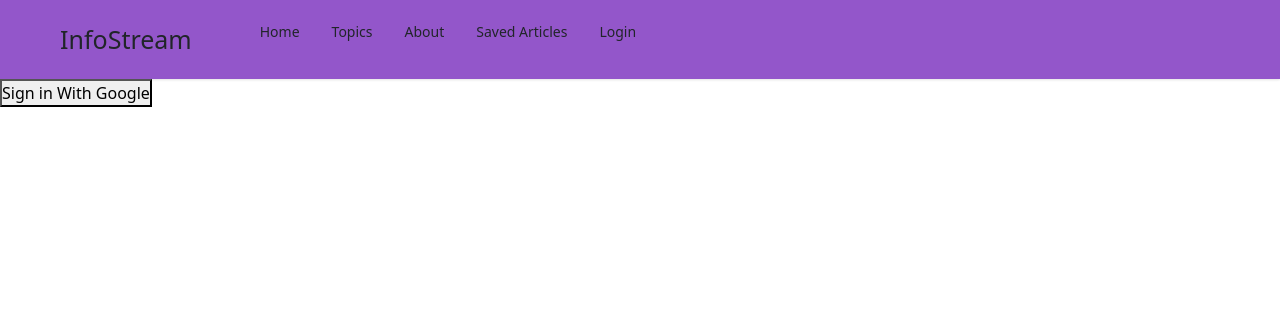
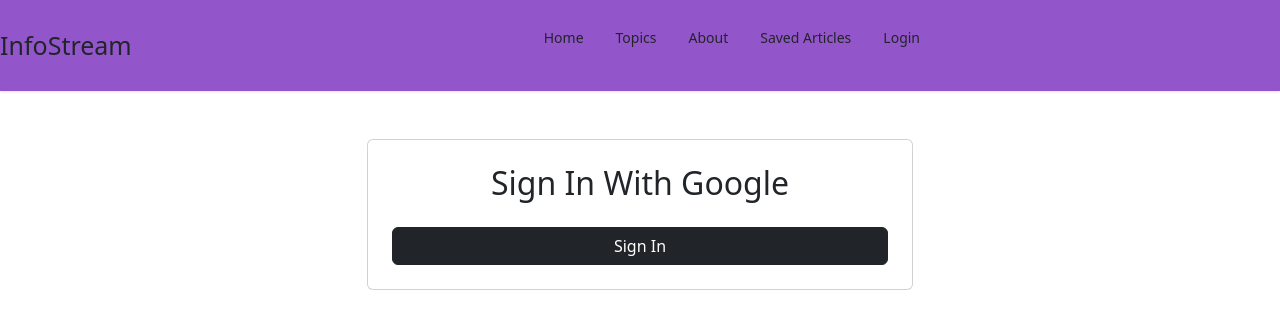
Before and after one commit to ParviChadha/InfoStream, a React (Vite) app: page /login in a window 1280 px wide. Shown: the top 328 px of the page. Built offline with nearby package versions, Linux system fonts and the light colour scheme; no server answers.

Commit message:
login ui kinda

```diff
--- a/src/components/Header.tsx
+++ b/src/components/Header.tsx
@@ -1,4 +1,5 @@
 import NavbarView from './Navbar';
+import {auth} from '../../server/firebase-config'
 
 const Header = () => {
     const style = {
@@ -7,11 +8,12 @@ const Header = () => {
   };
   return (
     <header style = {style}>
-      <div className="nav-area">
+      <div className="navbar">
         <a href="/" className="logo">
           InfoStream
         </a>
         <NavbarView />
+        <p className='nav-item'>{auth.currentUser?.displayName}</p>
       </div>
     </header>
   );
--- a/src/components/Navbar.tsx
+++ b/src/components/Navbar.tsx
@@ -1,14 +1,10 @@
 import { menuItems } from "./MenuItems";
 import MenuItems from './MenuItems';
-import Container from 'react-bootstrap/Container';
-import Nav from 'react-bootstrap/Nav';
-import Navbar from 'react-bootstrap/Navbar';
-import NavDropdown from 'react-bootstrap/NavDropdown';
 
 
 const NavbarView = () => {
     return (
-       <nav>
+       <nav className="navbar navbar-expand-lg navbar-dark">
          <ul className="menus">
              {menuItems.map((menu,index) => {
                return <MenuItems items={menu} key={index} />
--- a/src/pages/logins.tsx
+++ b/src/pages/logins.tsx
@@ -1,12 +1,22 @@
 import { signInWithGoogle } from "../../server/firebase-config.ts";
 
 function Login() {
-    return <div>
-            <button onClick={signInWithGoogle}>Sign in With Google </button>
+    return (
+        <div>
+
             <h1>{localStorage.getItem("name")}</h1>
             <h1>{localStorage.getItem("email")}</h1>
-        </div>
+            <div className="container mt-5">
+                <div className="row justify-content-center">
+                <div className="col-md-6">
+                    <div className="card p-4">
+                    <h2 className="text-center mb-4">Sign In With Google</h2>
+                    <button onClick={signInWithGoogle} className="btn btn-dark btn-block">Sign In </button>
+                    </div>
+                </div>
+                </div>
+            </div>
+        </div>);
 
 }
-
 export default Login;
```
